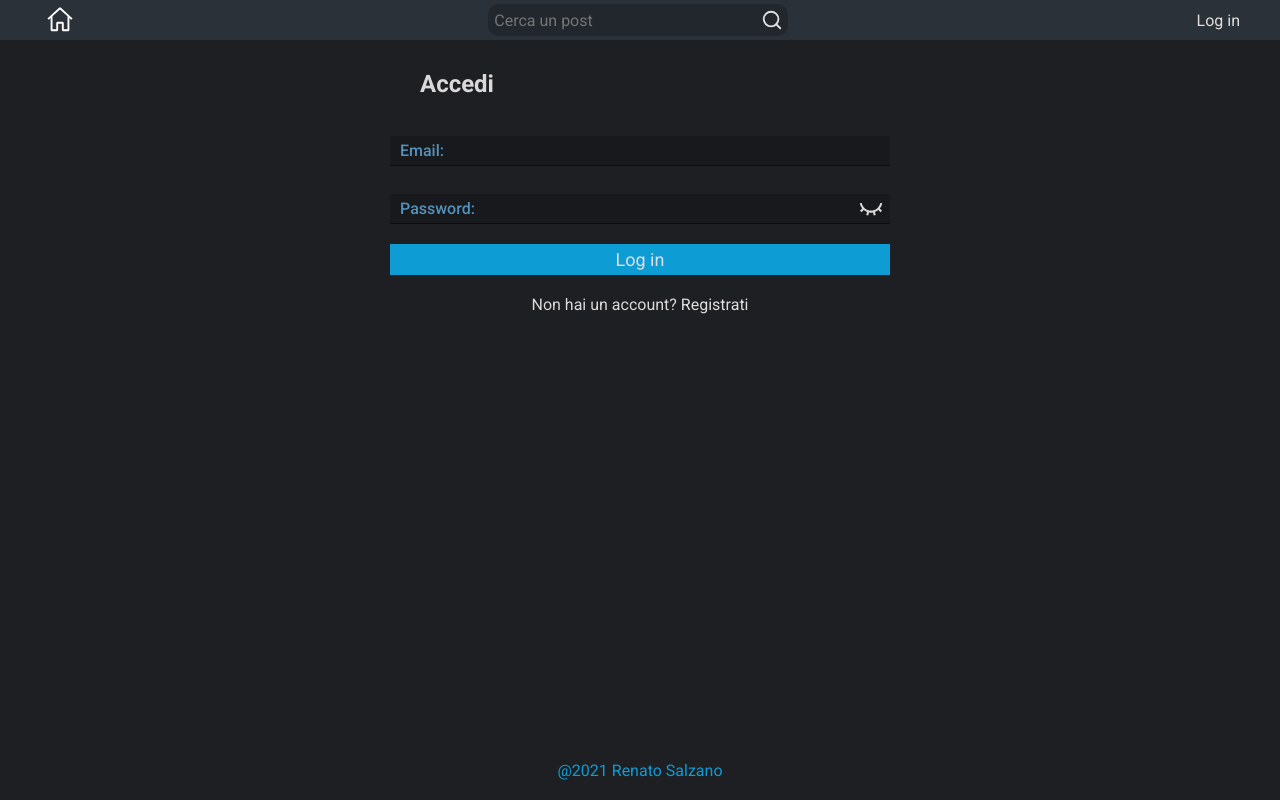
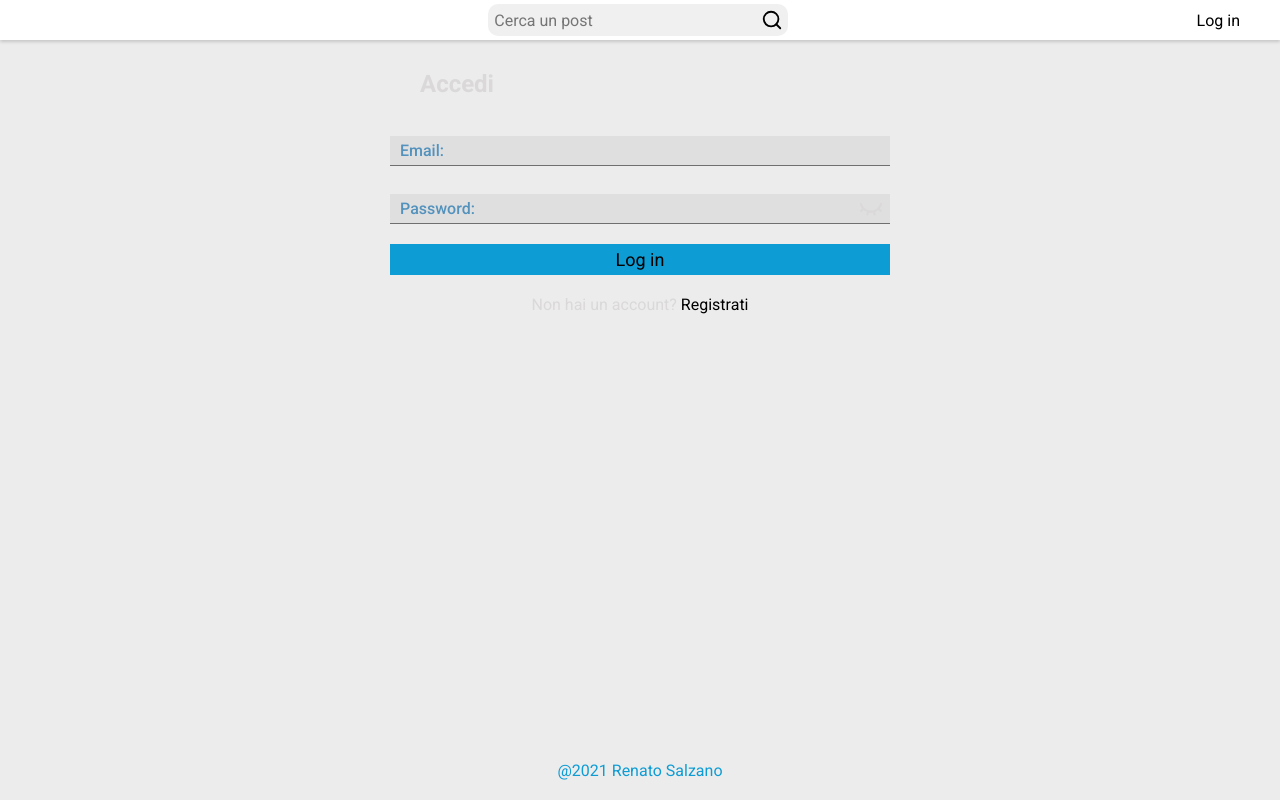
Before and after one commit to renatosalzano/blog-mern-app, a React (Create React App) app in the folder client/: page /login in a window 1280 px wide. Built offline with nearby package versions, Linux system fonts and the light colour scheme; no server answers.

Commit message:
add dark mode

```diff
--- a/client/src/auth/AuthContext.js
+++ b/client/src/auth/AuthContext.js
@@ -9,6 +9,7 @@ export const AuthProvider = ({ children }) => {
   const [editMode, setEditMode] = useState(false);
   const [newPost, setNewPost] = useState(false);
   const [errorMessage, setErrorMessage] = useState("");
+  const [theme, setTheme] = useState("");
   const { auth } = useAuth();
 
   const check_error = (res) => {
@@ -102,6 +103,35 @@ export const AuthProvider = ({ children }) => {
     setEditMode((edit) => !edit);
   };
 
+  const switch_theme = () => {
+    const root = document.querySelector("#root");
+    if (root.classList.contains("light_mode")) {
+      root.classList.replace("light_mode", "dark_mode");
+      localStorage.setItem("blog_app_theme", "dark");
+      setTheme("Light");
+    } else {
+      root.classList.replace("dark_mode", "light_mode");
+      localStorage.setItem("blog_app_theme", "light");
+      setTheme("Dark");
+    }
+  };
+
+  useEffect(() => {
+    const get_theme = localStorage.getItem("blog_app_theme");
+    const root = document.querySelector("#root");
+    switch (get_theme) {
+      case "light":
+        setTheme("Dark");
+        return root.classList.add("light_mode");
+      case "dark":
+        setTheme("Light");
+        return root.classList.add("dark_mode");
+      default:
+        setTheme("Dark");
+        return root.classList.add("light_mode");
+    }
+  }, []);
+
   useEffect(() => {
     let layout = document.querySelector(".layout");
     layout.style.overflowY = editMode ? "hidden" : "auto";
@@ -129,6 +159,8 @@ export const AuthProvider = ({ children }) => {
         errorMessage,
         toggle_edit_mode,
         editMode,
+        switch_theme,
+        theme,
       }}
     >
       {children}
--- a/client/src/components/user/UserButton.jsx
+++ b/client/src/components/user/UserButton.jsx
@@ -3,13 +3,13 @@ import { AuthContext } from "../../auth/AuthContext";
 import { useHistory, useLocation } from "react-router-dom";
 import UserPicture from "./UserPicture";
 import { RiLogoutBoxRLine } from "react-icons/ri";
+import { GoLightBulb } from "react-icons/go";
 
 const UserButton = ({ user }) => {
-  const { log_out } = useContext(AuthContext);
+  const { log_out, switch_theme, theme } = useContext(AuthContext);
   const [menu, setMenu] = useState(false);
   const history = useHistory();
   const location = useLocation();
-  console.log(location);
 
   const toggle_menu = () => {
     setMenu((state) => !state);
@@ -18,6 +18,11 @@ const UserButton = ({ user }) => {
   const go_to_user_page = () => {
     if (location.pathname === `/user/${user.user_name}`) return setMenu(false);
     history.push(`/user/${user.user_name}`);
+    return setMenu(false);
+  };
+
+  const switch_theme_fun = () => {
+    switch_theme();
     return setMenu(false);
   };
   const log_out_fun = () => {
@@ -33,8 +38,10 @@ const UserButton = ({ user }) => {
         <UserMenu
           user={user}
           user_page_event={go_to_user_page}
+          theme_switch_event={switch_theme_fun}
           log_out_event={log_out_fun}
           trigger_onclick={toggle_menu}
+          theme={theme}
         />
       )}
     </>
@@ -47,7 +54,9 @@ const UserMenu = ({
   user,
   user_page_event,
   log_out_event,
+  theme_switch_event,
   trigger_onclick,
+  theme,
 }) => {
   return (
     <>
@@ -55,6 +64,12 @@ const UserMenu = ({
         <li onClick={user_page_event}>
           <UserPicture src={user.pic} is_link={false} />
           <span>{user.user_name}</span>
+        </li>
+        <li onClick={theme_switch_event}>
+          <div className="theme_icon">
+            <GoLightBulb />
+          </div>
+          <span>{theme} Mode</span>
         </li>
         <li onClick={log_out_event}>
           <div className="logout_icon">
--- a/client/src/styles/button.scss
+++ b/client/src/styles/button.scss
@@ -27,6 +27,7 @@
     backdrop-filter: blur(5px);
     border-radius: var(--input_border_radius);
     overflow: hidden;
+    box-shadow: var(--box_shadow);
     z-index: 200;
     .option {
       display: block;
@@ -134,8 +135,9 @@
   flex-direction: column;
   overflow: hidden;
   border-radius: 10px;
-  background-color: rgba(0, 0, 0, 0.404);
-  backdrop-filter: blur(20px);
+  background-color: var(--input_bg_color);
+  backdrop-filter: blur(10px);
+  box-shadow: var(--box_shadow);
   z-index: 1000;
   li {
     display: flex;
@@ -149,10 +151,11 @@
       background-color: var(--app_active_color);
     }
     .user_picture,
-    .logout_icon {
+    .logout_icon,
+    .theme_icon {
       width: 40px;
       height: 40px;
-      background-color: rgba(0, 0, 0, 0.404);
+      background-color: var(--input_bg_color);
       border-radius: 50%;
       svg {
         padding: 6px;
@@ -168,6 +171,7 @@
   padding: 10px;
   border-radius: var(--app_border_radius);
   background-color: var(--app_bg_color);
+  box-shadow: var(--box_shadow);
   span {
     cursor: text;
     flex: 1;
--- a/client/src/styles/comment.scss
+++ b/client/src/styles/comment.scss
@@ -3,7 +3,7 @@
   flex-direction: column;
   padding: 20px 10px 20px 20px;
   gap: 20px;
-  background-color: rgba(11, 14, 22, 0.116);
+  background-color: var(--comment_area_color);
 }
 
 /*
--- a/client/src/styles/input.scss
+++ b/client/src/styles/input.scss
@@ -165,7 +165,7 @@ textarea {
   display: flex;
   width: 100%;
   max-width: 300px;
-  background-color: rgba(0, 0, 0, 0.199);
+  background-color: var(--input_bg_color);
   border: 1px solid rgba(0, 0, 0, 0);
   border-radius: 10px;
   .search_bar {
--- a/client/src/styles/layout.scss
+++ b/client/src/styles/layout.scss
@@ -15,32 +15,27 @@ body,
 #root {
   height: 100%;
   min-height: 100%;
-  background: #1d1f22;
+
   --bg_color: rgb(29, 32, 34);
-
-  --idle_text: #e0dede;
 
   --app_main_column: 750px;
   --app_border: 1px solid #0000004b;
   --app_border_radius: 20px;
   --app_active_color: #0e9cd4;
-  --app_bg_color: #25282c;
+
   --app_warn_color: #cf2323;
   --app_shadow_color: #0000008f;
 
-  --header_bg_color: #2b3138;
   --header_padding: 40px;
   --header_height: 40px;
 
-  --input_font_color: #d4d3d3;
   --input_label_font_color: #5292bd;
-  --input_bg_color: #0000002f;
+
   --input_border_radius: 10px;
   --input_font_size: 16px;
   --input_padding: 5px 10px;
 
   --button_font_size: 18px;
-  --button_font_color: #e2e2e2;
   --button_padding: 5px;
   --button_margin_top: 20px;
 
@@ -49,17 +44,55 @@ body,
   --panel_input_font_size: 16px;
   --panel_message_font_size: 16px;
 
-  --post_font_color: white;
   --post_head_font_size: 22px;
   --post_content_font_size: 18px;
-  --post_tag_font_color: white;
   --post_like_font_size: 18px;
 
-  --comment_head_font_color: white;
   --comment_head_font_size: 14px;
   --comment_font_size: 15px;
+  --comment_like_font_size: 16px;
+}
+
+.light_mode {
+  background: #ececec;
+  --app_bg_color: #ffffff;
+  --idle_text: #000000;
+
+  --input_bg_color: #8383831f;
+  --input_font_color: #000000;
+
+  --header_bg_color: #ffffff;
+
+  --button_font_color: #0e0e0e;
+  --box_shadow: 0 2px 3px #00000028;
+  --post_font_color: #000000;
+  --post_tag_font_color: #000000;
+
+  --comment_area_color: #0000000a;
+  --comment_head_font_color: #000000;
+  --comment_font_color: #000000;
+
+  --date_font_weight: 400;
+}
+
+.dark_mode {
+  background: #1d1f22;
+  --app_bg_color: #25282c;
+  --idle_text: #e0dede;
+  --header_bg_color: #2b3138;
+
+  --input_bg_color: rgba(0, 0, 0, 0.103);
+  --input_font_color: #d4d3d3;
+
+  --button_font_color: #e2e2e2;
+  --post_font_color: white;
+  --post_tag_font_color: white;
+
+  --comment_area_color: #00000021;
+  --comment_head_font_color: white;
   --comment_font_color: white;
-  --comment_like_font_size: 16px;
+
+  --date_font_weight: 200;
 }
 
 .layout {
@@ -93,6 +126,7 @@ body,
 */
 
 .navbar {
+  position: relative;
   display: flex;
   flex-shrink: 0;
   justify-content: space-between;
@@ -102,6 +136,8 @@ body,
   padding: 0 var(--header_padding);
   gap: 10px;
   background-color: var(--header_bg_color);
+  box-shadow: var(--box_shadow);
+  z-index: 50;
   .home_link {
     flex-shrink: 0;
     width: 40px;
--- a/client/src/styles/post.scss
+++ b/client/src/styles/post.scss
@@ -11,6 +11,7 @@
   overflow: hidden;
   border-radius: var(--app_border_radius);
   background-color: var(--app_bg_color);
+  box-shadow: var(--box_shadow);
 }
 
 .post {
@@ -214,6 +215,6 @@
 
 .date {
   font-size: 12px;
-  font-weight: 100;
+  font-weight: var(--date_font_weight);
   color: var(--idle_text);
 }
--- a/client/src/styles/user.scss
+++ b/client/src/styles/user.scss
@@ -21,9 +21,10 @@
   grid-template-areas:
     "pic head"
     "pic info";
-  color: white;
+  color: var(--idle_text);
   border-radius: 0 0 var(--app_border_radius) var(--app_border_radius);
   background-color: var(--app_bg_color);
+  box-shadow: var(--box_shadow);
   .user_picture {
     grid-area: pic;
     height: 140px;
@@ -59,6 +60,6 @@
   }
   .head_color {
     grid-area: 1 / 1 / 2 / 3;
-    background-color: rgba(0, 0, 0, 0.075);
+    background-color: var(--input_bg_color);
   }
 }
```
